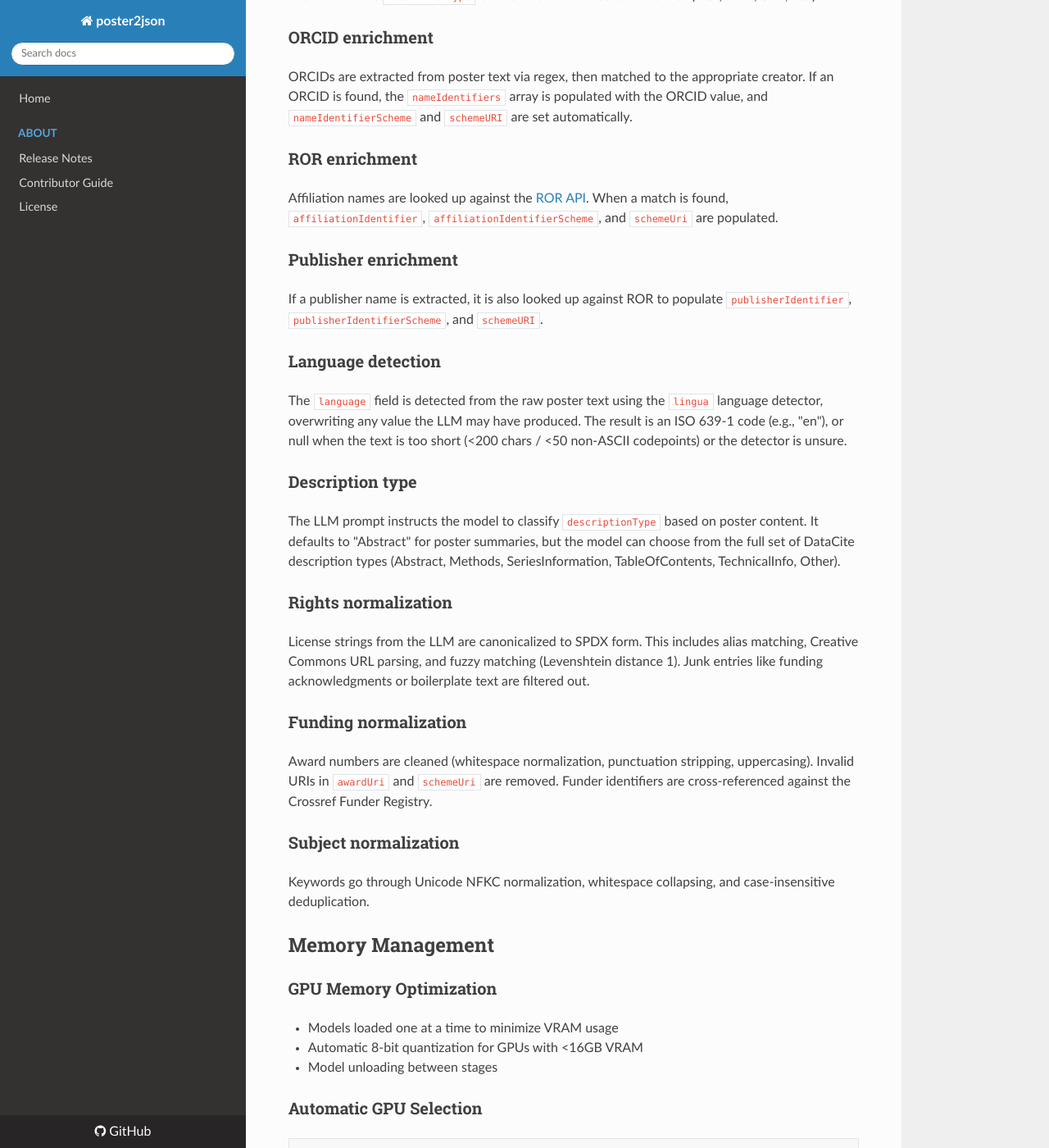
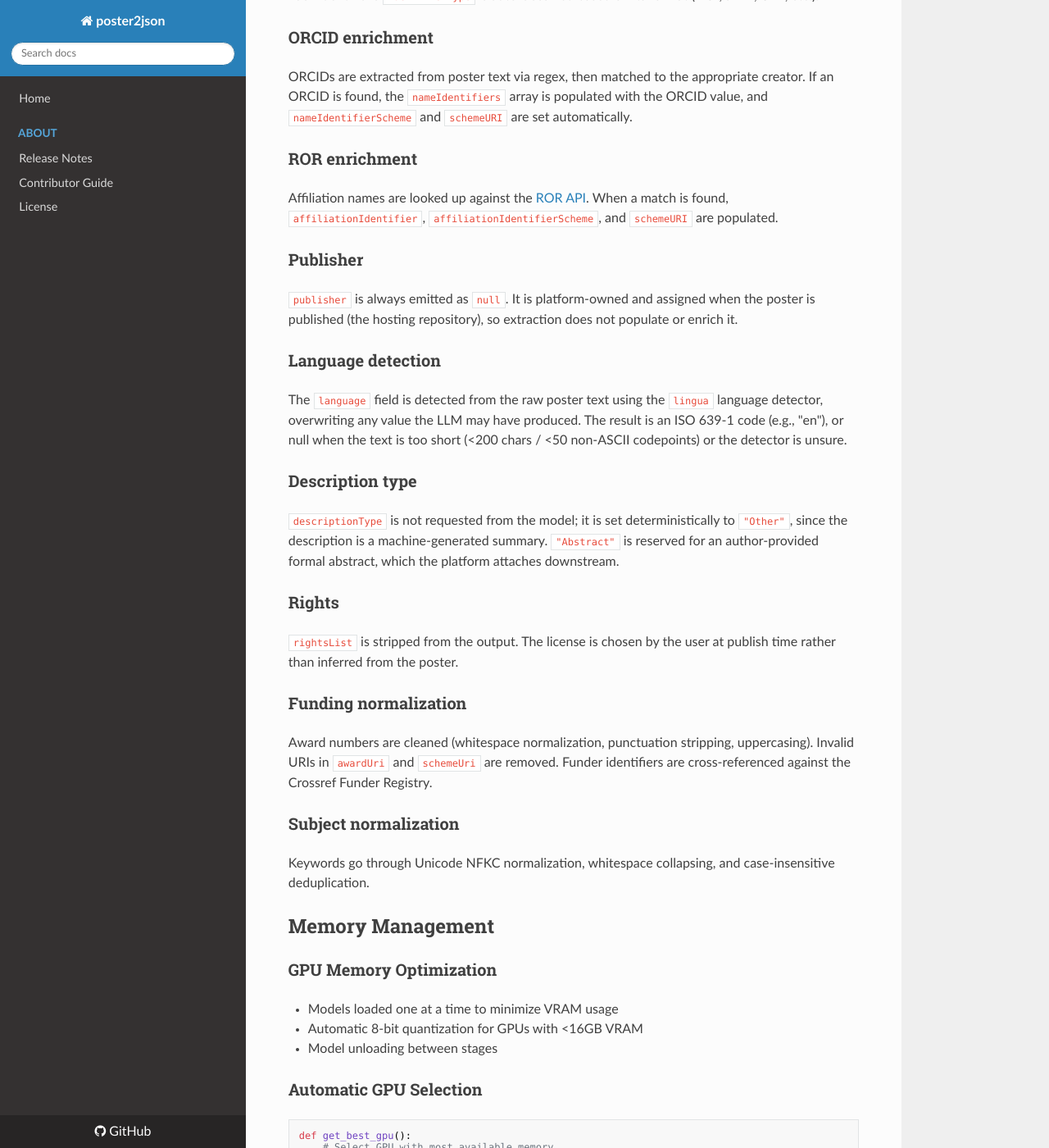
Before and after one commit to fairdataihub/poster2json, an MkDocs documentation site: the page built from docs/architecture.md, in a window 1280 px wide and 1400 px high, scrolled down 2986 px. Shown: the whole window at 82% size. Built offline with MkDocs 1.6.1, drawn with Linux system fonts in a browser that asks for light colours; nearby versions of some CDN libraries; some of the changed text lies outside the part shown.

Commit message:
docs: align README and architecture output examples with v0.2 (0.9.23) (#8)
Update the embedded output examples to match what extraction actually
produces:
- publisher and publicationYear shown as null (platform-owned, set at publish)
- rightsList removed (stripped from output); publisher dropped from the ROR
  canonicalisation note and the pipeline-uses list
- descriptionType shown as Other (set deterministically; no longer asked of
  the model)
- affiliation identifier casing corrected to schemeURI
- formats added (derived from the file extension)
- architecture caption examples fixed to the {id, caption} shape

Docs only; patch bump to 0.9.23.

```diff
--- a/docs/architecture.md
+++ b/docs/architecture.md
@@ -127,11 +127,11 @@ ORCIDs are extracted from poster text via regex, then matched to the appropriate
 
 ### ROR enrichment
 
-Affiliation names are looked up against the [ROR API](https://ror.org). When a match is found, `affiliationIdentifier`, `affiliationIdentifierScheme`, and `schemeUri` are populated.
+Affiliation names are looked up against the [ROR API](https://ror.org). When a match is found, `affiliationIdentifier`, `affiliationIdentifierScheme`, and `schemeURI` are populated.
 
-### Publisher enrichment
+### Publisher
 
-If a publisher name is extracted, it is also looked up against ROR to populate `publisherIdentifier`, `publisherIdentifierScheme`, and `schemeURI`.
+`publisher` is always emitted as `null`. It is platform-owned and assigned when the poster is published (the hosting repository), so extraction does not populate or enrich it.
 
 ### Language detection
 
@@ -139,11 +139,11 @@ The `language` field is detected from the raw poster text using the `lingua` lan
 
 ### Description type
 
-The LLM prompt instructs the model to classify `descriptionType` based on poster content. It defaults to "Abstract" for poster summaries, but the model can choose from the full set of DataCite description types (Abstract, Methods, SeriesInformation, TableOfContents, TechnicalInfo, Other).
+`descriptionType` is not requested from the model; it is set deterministically to `"Other"`, since the description is a machine-generated summary. `"Abstract"` is reserved for an author-provided formal abstract, which the platform attaches downstream.
 
-### Rights normalization
+### Rights
 
-License strings from the LLM are canonicalized to SPDX form. This includes alias matching, Creative Commons URL parsing, and fuzzy matching (Levenshtein distance 1). Junk entries like funding acknowledgments or boilerplate text are filtered out.
+`rightsList` is stripped from the output. The license is chosen by the user at publish time rather than inferred from the poster.
 
 ### Funding normalization
 
--- a/pyproject.toml
+++ b/pyproject.toml
@@ -1,7 +1,7 @@
 [tool.poetry]
 
 name = "poster2json"
-version = "0.9.22"
+version = "0.9.23"
 description = "Convert scientific posters (PDF/images) to structured JSON metadata using Large Language Models"
 
 packages = [{ include = "poster2json" }]
```
Also changed, not shown: other parts of docs/architecture.md (+2 -2 lines), README.md (+10 -18 lines).
